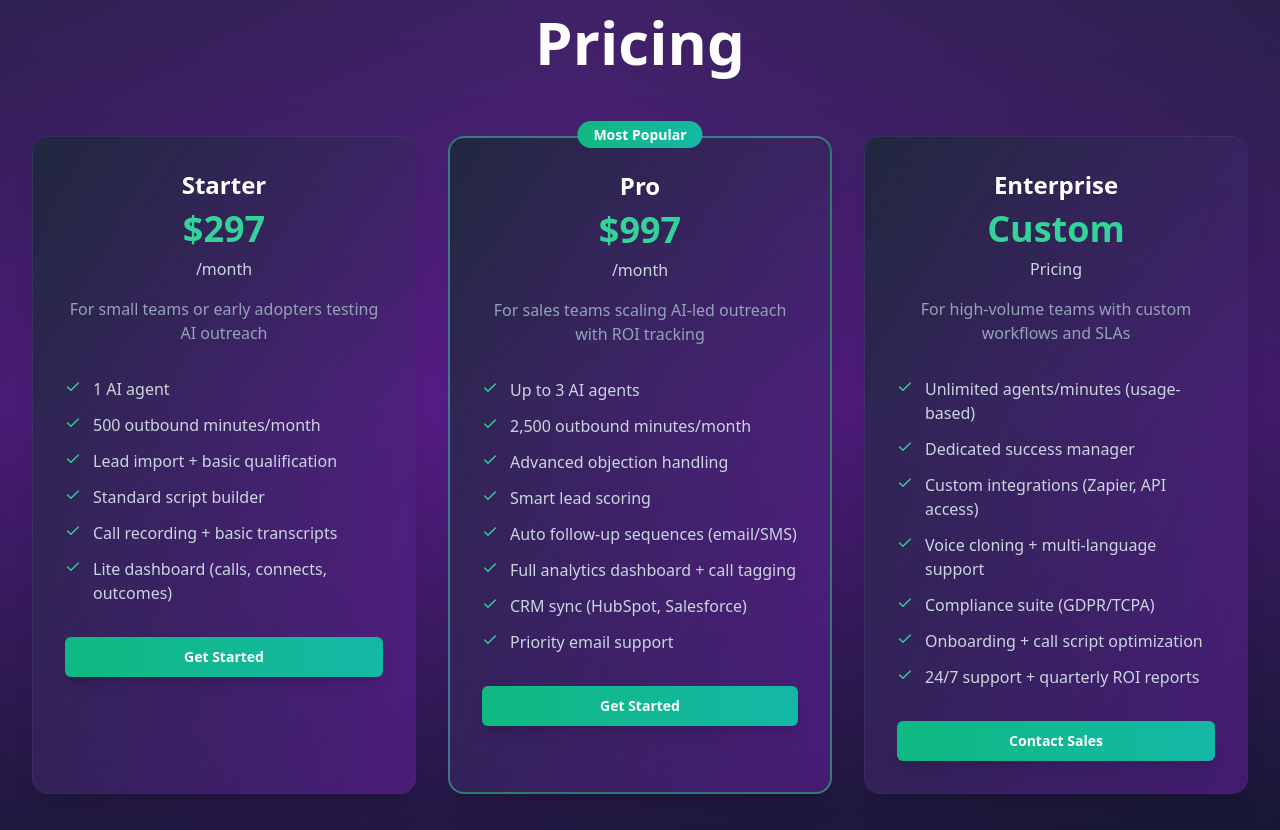
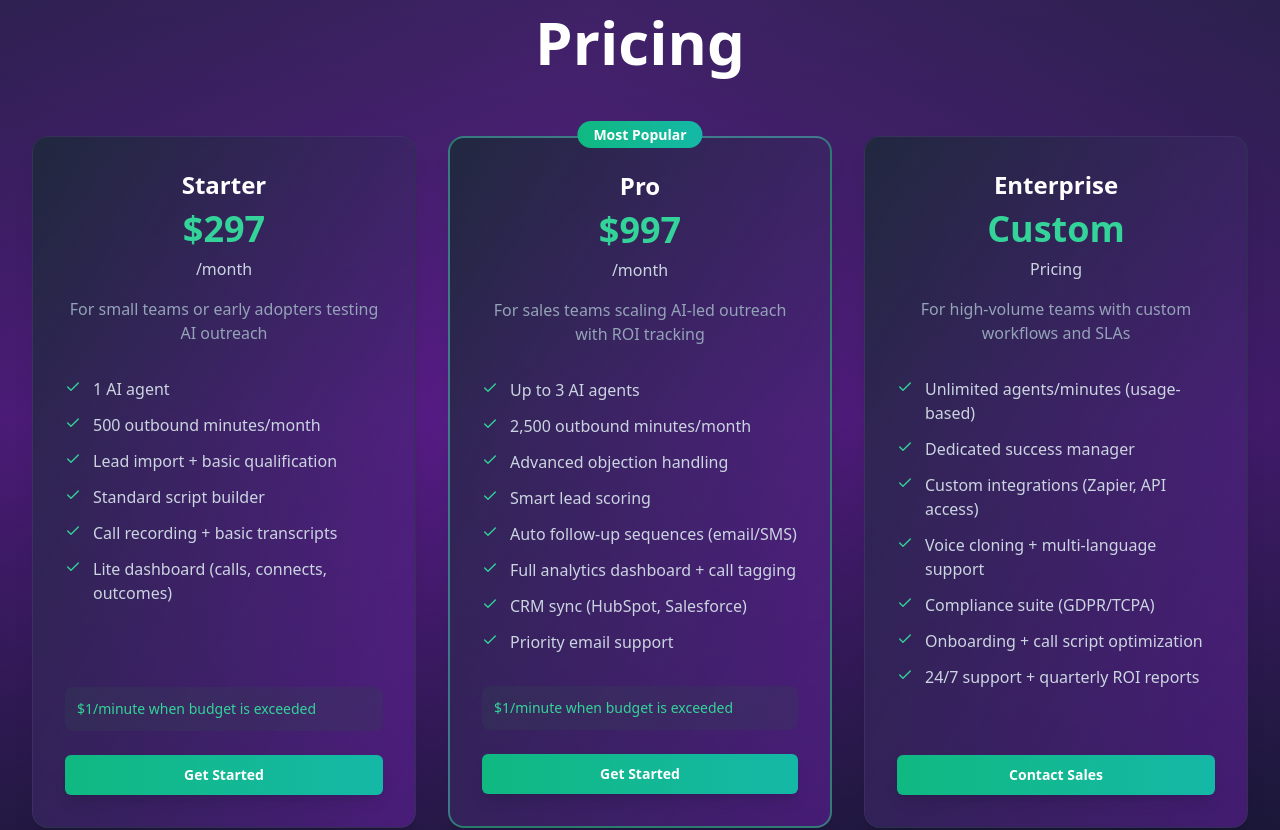
Before and after one commit to QMobilecom/grow-ops-ui-c2028f23, a React (Vite) app: page / in a window 1280 px wide. Shown: the part 2540-3370 px from the top of the page. Built offline with nearby package versions, Linux system fonts and the light colour scheme.

Commit message:
Fix: Align pricing section buttons
Adjusted the styling of the green buttons in the pricing section to improve alignment.

```diff
--- a/src/pages/Home.tsx
+++ b/src/pages/Home.tsx
@@ -236,10 +236,10 @@ export default function Home() {
             <h2 className="text-4xl md:text-6xl font-bold text-white text-center mb-16">
               Pricing
             </h2>
-            <div className="grid lg:grid-cols-3 gap-8">
+            <div className="grid lg:grid-cols-3 gap-8 items-stretch">
               {/* Starter Plan */}
               <div
-                className={`bg-gradient-to-br from-slate-800/90 to-purple-800/50 p-8 rounded-2xl border border-slate-700/50 hover:border-emerald-400/50 transition-all duration-500 shadow-xl backdrop-blur-sm ${
+                className={`bg-gradient-to-br from-slate-800/90 to-purple-800/50 p-8 rounded-2xl border border-slate-700/50 hover:border-emerald-400/50 transition-all duration-500 shadow-xl backdrop-blur-sm flex flex-col h-full ${
                   visibleSections.has('pricing')
                     ? 'translate-y-0 opacity-100'
                     : 'translate-y-10 opacity-0'
@@ -253,7 +253,7 @@ export default function Home() {
                   <p className="text-slate-400 mt-4">For small teams or early adopters testing AI outreach</p>
                 </div>
 
-                <ul className="space-y-3 mb-8">
+                <ul className="space-y-3 mb-8 flex-grow">
                   <li className="flex items-start gap-3 text-slate-300">
                     <Check className="text-emerald-400 mt-0.5 flex-shrink-0" size={16} />
                     <span>1 AI agent</span>
@@ -280,14 +280,18 @@ export default function Home() {
                   </li>
                 </ul>
 
-                <Button className="w-full bg-gradient-to-r from-emerald-500 to-teal-500 hover:from-emerald-600 hover:to-teal-600 text-white font-semibold shadow-lg">
+                <div className="bg-slate-700/30 p-3 rounded-lg mb-6">
+                  <p className="text-emerald-400 text-sm">$1/minute when budget is exceeded</p>
+                </div>
+
+                <Button className="w-full bg-gradient-to-r from-emerald-500 to-teal-500 hover:from-emerald-600 hover:to-teal-600 text-white font-semibold shadow-lg mt-auto">
                   Get Started
                 </Button>
               </div>
 
               {/* Pro Plan */}
               <div
-                className={`bg-gradient-to-br from-slate-800/90 to-purple-800/50 p-8 rounded-2xl border-2 border-emerald-400/50 hover:border-emerald-400 transition-all duration-500 shadow-xl backdrop-blur-sm relative ${
+                className={`bg-gradient-to-br from-slate-800/90 to-purple-800/50 p-8 rounded-2xl border-2 border-emerald-400/50 hover:border-emerald-400 transition-all duration-500 shadow-xl backdrop-blur-sm relative flex flex-col h-full ${
                   visibleSections.has('pricing')
                     ? 'translate-y-0 opacity-100'
                     : 'translate-y-10 opacity-0'
@@ -307,7 +311,7 @@ export default function Home() {
                   <p className="text-slate-400 mt-4">For sales teams scaling AI-led outreach with ROI tracking</p>
                 </div>
 
-                <ul className="space-y-3 mb-8">
+                <ul className="space-y-3 mb-8 flex-grow">
                   <li className="flex items-start gap-3 text-slate-300">
                     <Check className="text-emerald-400 mt-0.5 flex-shrink-0" size={16} />
                     <span>Up to 3 AI agents</span>
@@ -342,14 +346,18 @@ export default function Home() {
                   </li>
                 </ul>
 
-                <Button className="w-full bg-gradient-to-r from-emerald-500 to-teal-500 hover:from-emerald-600 hover:to-teal-600 text-white font-semibold shadow-lg">
+                <div className="bg-slate-700/30 p-3 rounded-lg mb-6">
+                  <p className="text-emerald-400 text-sm">$1/minute when budget is exceeded</p>
+                </div>
+
+                <Button className="w-full bg-gradient-to-r from-emerald-500 to-teal-500 hover:from-emerald-600 hover:to-teal-600 text-white font-semibold shadow-lg mt-auto">
                   Get Started
                 </Button>
               </div>
 
               {/* Enterprise Plan */}
               <div
-                className={`bg-gradient-to-br from-slate-800/90 to-purple-800/50 p-8 rounded-2xl border border-slate-700/50 hover:border-emerald-400/50 transition-all duration-500 shadow-xl backdrop-blur-sm ${
+                className={`bg-gradient-to-br from-slate-800/90 to-purple-800/50 p-8 rounded-2xl border border-slate-700/50 hover:border-emerald-400/50 transition-all duration-500 shadow-xl backdrop-blur-sm flex flex-col h-full ${
                   visibleSections.has('pricing')
                     ? 'translate-y-0 opacity-100'
                     : 'translate-y-10 opacity-0'
@@ -363,7 +371,7 @@ export default function Home() {
                   <p className="text-slate-400 mt-4">For high-volume teams with custom workflows and SLAs</p>
                 </div>
 
-                <ul className="space-y-3 mb-8">
+                <ul className="space-y-3 mb-8 flex-grow">
                   <li className="flex items-start gap-3 text-slate-300">
                     <Check className="text-emerald-400 mt-0.5 flex-shrink-0" size={16} />
                     <span>Unlimited agents/minutes (usage-based)</span>
@@ -394,7 +402,7 @@ export default function Home() {
                   </li>
                 </ul>
 
-                <Button className="w-full bg-gradient-to-r from-emerald-500 to-teal-500 hover:from-emerald-600 hover:to-teal-600 text-white font-semibold shadow-lg">
+                <Button className="w-full bg-gradient-to-r from-emerald-500 to-teal-500 hover:from-emerald-600 hover:to-teal-600 text-white font-semibold shadow-lg mt-auto">
                   Contact Sales
                 </Button>
               </div>
```
